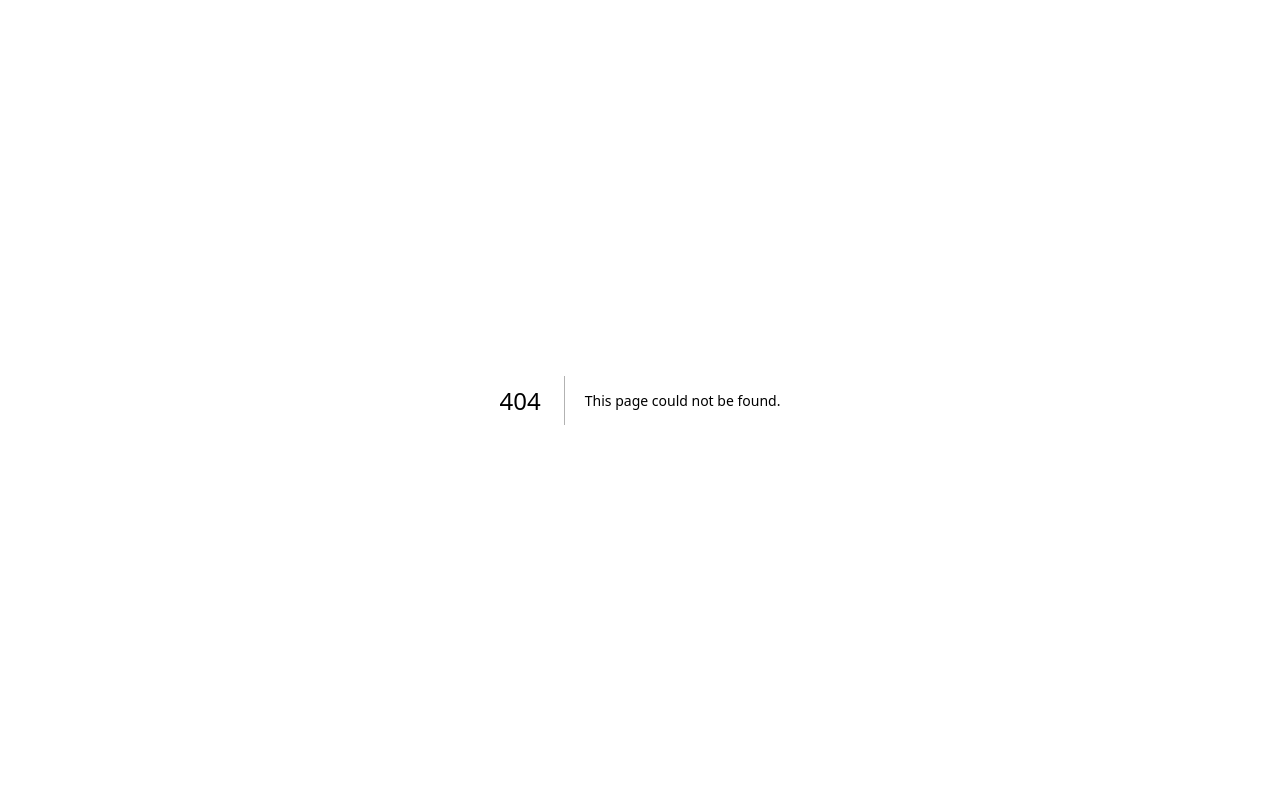
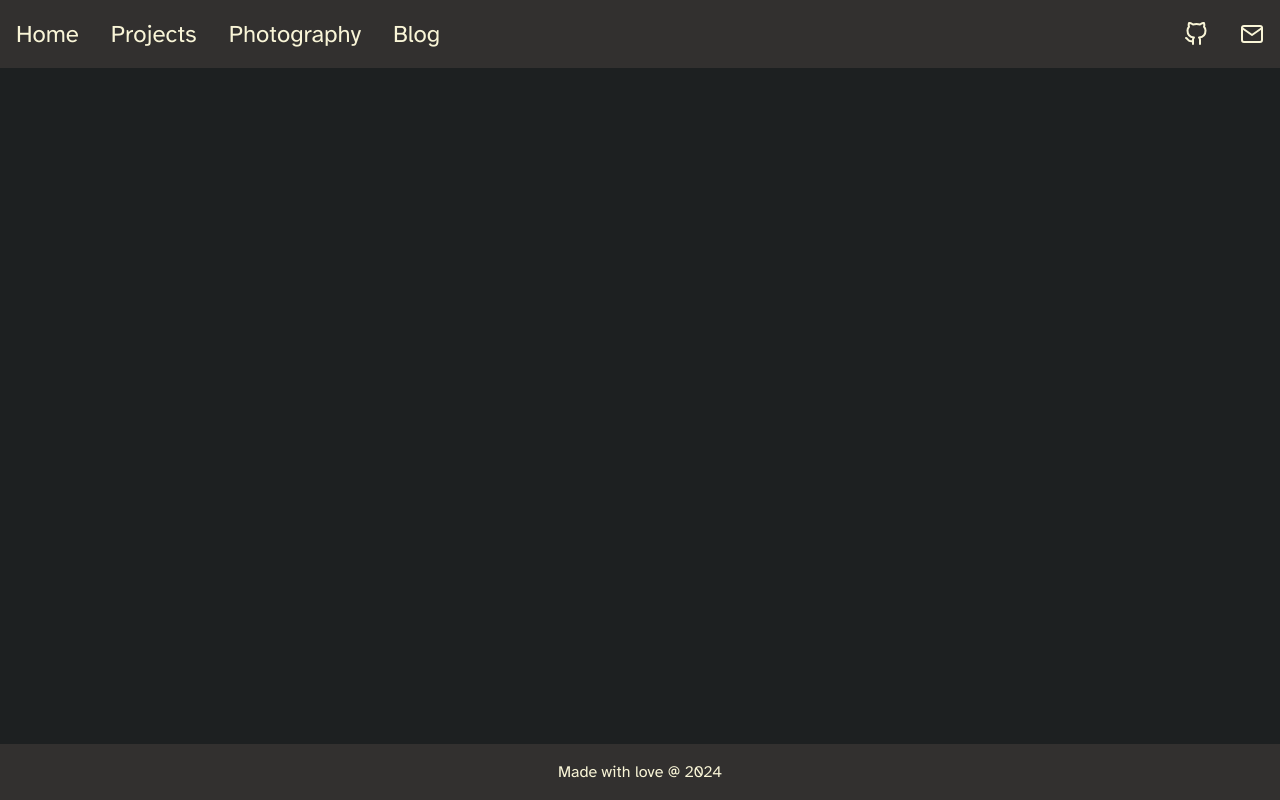
Before and after one commit to RaySlash/rayslash.me, a Next.js app: page /blog in a window 1280 px wide. Before the commit this address had no page. Built offline with nearby package versions, Linux system fonts and the light colour scheme.

Commit message:
Link: add pages (blog, projects, photo..)

```diff
--- /dev/null
+++ b/src/app/blog/page.tsx
@@ -0,0 +1,13 @@
+import Navbar from "../Navbar";
+import Footer from "../Footer";
+
+function App() {
+  return (
+    <div>
+      <Navbar />
+      <Footer />
+    </div>
+  );
+}
+
+export default App;
--- /dev/null
+++ b/src/app/photography/page.tsx
@@ -0,0 +1,13 @@
+import Navbar from "../Navbar";
+import Footer from "../Footer";
+
+function App() {
+  return (
+    <div>
+      <Navbar />
+      <Footer />
+    </div>
+  );
+}
+
+export default App;
--- /dev/null
+++ b/src/app/projects/page.tsx
@@ -0,0 +1,13 @@
+import Navbar from "../Navbar";
+import Footer from "../Footer";
+
+function App() {
+  return (
+    <div>
+      <Navbar />
+      <Footer />
+    </div>
+  );
+}
+
+export default App;
```
